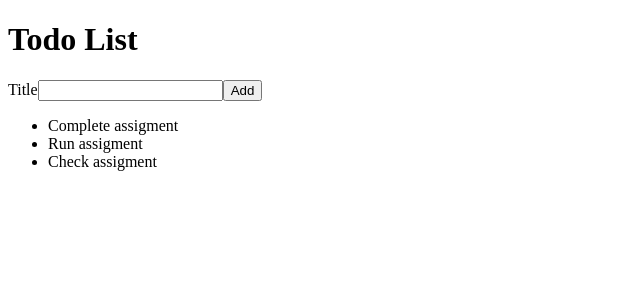
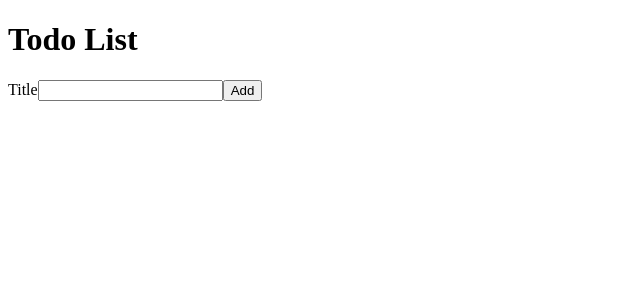
Before and after one commit to AnastasiaKey/react-todo, a React (Create React App) app: page / in a window 1280 px wide. Shown: the top 300 px of the page, without its empty margins (0-640 px from the left). Built offline with nearby package versions, Linux system fonts and the light colour scheme; the HTML template or start-up script is replaced by a standard one.

Commit message:
Move Todo List into State

```diff
--- a/src/App.js
+++ b/src/App.js
@@ -5,12 +5,13 @@ import AddTodoForm from './AddTodoForm';
 function App() {
   const [newTodo, setNewTodo] = React.useState('');
 
+  const [todoList, setTodoList] = React.useState([]);
   return (
     <div>
       <h1>Todo List</h1>
       <AddTodoForm onAddTodo={setNewTodo}/>
         <p>{newTodo}</p>
-      <TodoList />
+      <TodoList todoList={todoList} />
     </div>
   );
 }
--- a/src/TodoList.js
+++ b/src/TodoList.js
@@ -17,10 +17,10 @@ const todoList = [
     }
   ];
 
-const TodoList = () => {
+const TodoList = (props) => {
     return (
         <ul>
-            {todoList.map(function(item) {
+            {props.todoList.map(function(item) {
                 return (
                     <TodoListItem key={item.id} item={item} />
                 );
```
